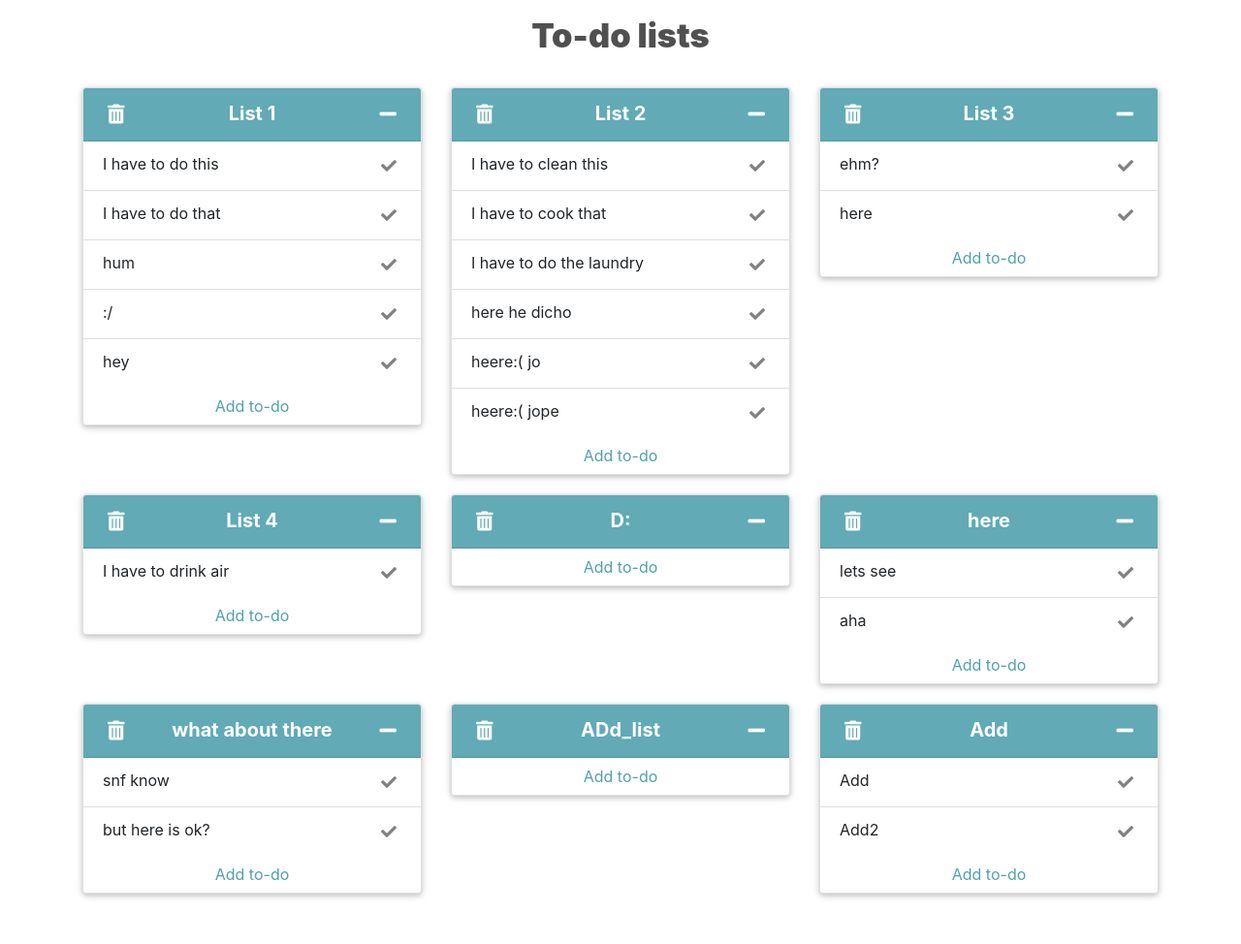
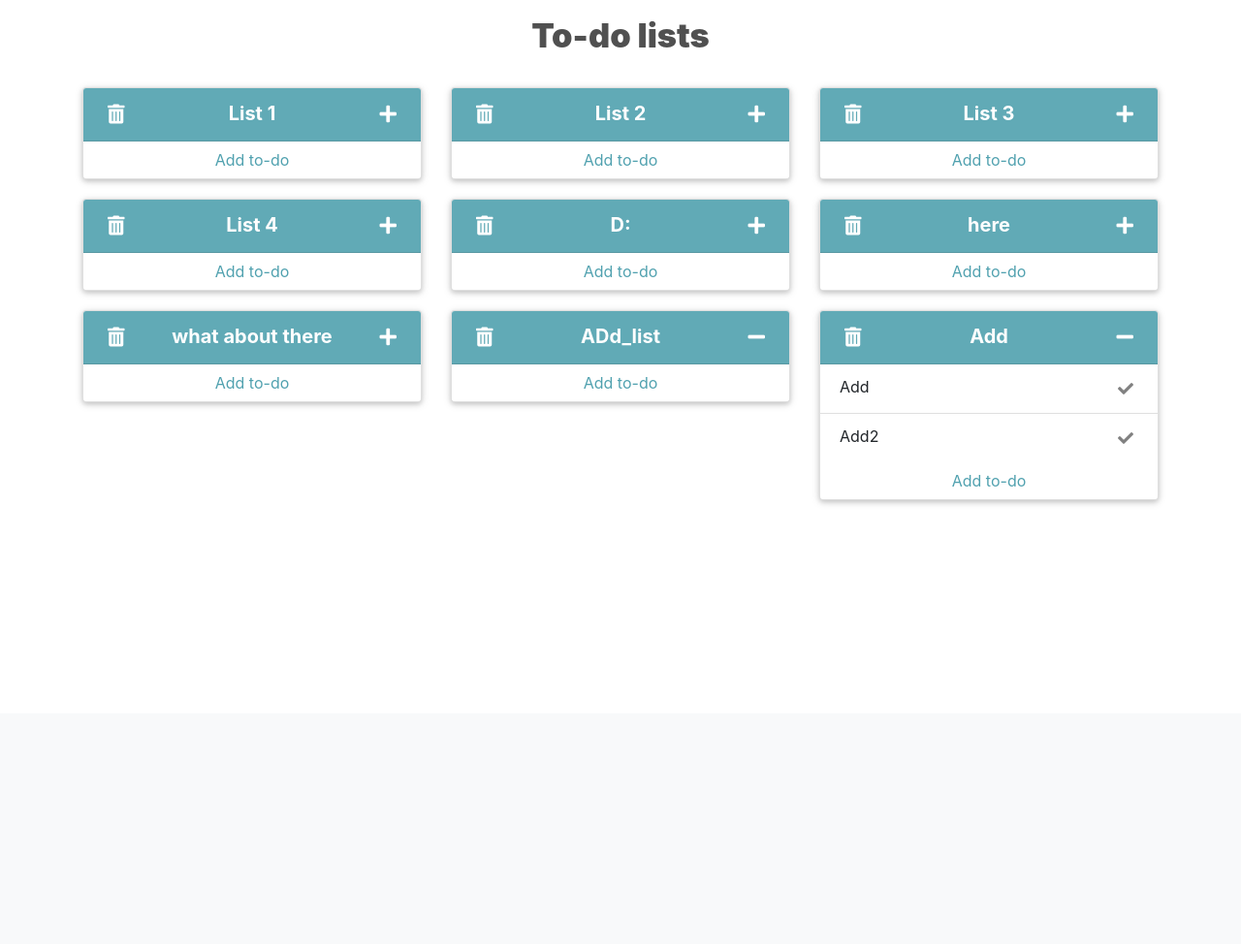
Before and after one commit to mronckers/2ID60-Website, a Django app: template webtech_project/rango/templates/rango/list.html in a window 1280 px wide. Shown: the part 64-1038 px from the top of the page at 97% size. After the commit the page ends 584 px from the top, so only its background shows below. Run offline with Django 3.2, Linux system fonts and the light colour scheme; the template is opened without the code that fills it: values that come from a table or form of the project are taken from there, others are empty; data comes from the database, SQL or seed files in the repository; both versions use the stored data as it was after the commit; tables that the repository leaves empty hold one stand-in row (values such as "Sample post"); some libraries are stand-ins or nearby versions.

Commit message:
open_status storage working

```diff
--- a/webtech_project/rango/static/js/app.js
+++ b/webtech_project/rango/static/js/app.js
@@ -139,23 +139,6 @@ $(document).on('ready', function() {
     });
 
   }
-  /*Sends post to reques modification of list*/
-  function modifyListAJAX(listName, url){
-    modifyAJAX({'name': listName}, url);
-  }
-
-  function modifyTaskAJAX(content, parent_list, url){
-    modifyAJAX({'name': content, 'parent_list': parent_list}, url);
-  }
-
-  /* Short function for managing default success behaviour after $.ajax() */
- /*  function onSuccessAJAX(data, textStatus, jqXHR) {
-          /*TODO This should be notified to the user via pop up I guess*/
-          /*if(jqXHR.status != 200){
-            console.log('Error on db access ', jqXHR.status);
-          }
-  } */
-
   /* Sends POST request to url with data.
    * In the case of List, data is the name of the list,
    * I the case of Task, the content (named 'name' and not 'content', sorry for that)
@@ -176,19 +159,29 @@ $(document).on('ready', function() {
     });
 
   }
+  /* Short function for managing default success behaviour after $.ajax() */
+ /*  function onSuccessAJAX(data, textStatus, jqXHR) {
+          /*TODO This should be notified to the user via pop up I guess*/
+          /*if(jqXHR.status != 200){
+            console.log('Error on db access ', jqXHR.status);
+          }
+  } */
+
+
   /*Sends post to reques modification of list*/
-  /*function modifyListAJAX(listName, url){
+  function modifyListAJAX(listName, url){
     modifyAJAX({'name': listName}, url);
   }
 
   /*Sends post to request modification of task*/
-  /*function modifyTaskAJAX(content, parent_list, url){
+  function modifyTaskAJAX(content, parent_list, url){
     modifyAJAX({'name': content, 'parent_list': parent_list}, url);
   }
 
+
   /*Sends post to request open_status toggling for lists*/
   function toggleOpenStatusAJAX(listName){
-    modifyAJAX({}, '/toggle_open_status/')
+    modifyAJAX({'name': listName}, '/toggle_open_status/')
   }
 
   /*Sends post to request search of list*/
@@ -230,10 +223,7 @@ $(document).on('ready', function() {
     let listName = $('#inputListName').val().trim();
     let listGood = listName.replace("'","_").replace(";","_").replace(/\s+/g,"_");
 
-    //hide explanation if first list is added
-    //if ($('.row').is(':empty') && listGood) {
-        $('#explanation').hide();
-    //};
+    $('#explanation').hide();
 
     addList(listGood);
     $('#inputFormList').slideToggle('fast');
@@ -400,7 +390,7 @@ $(document).on('ready', function() {
 
   $('#explanation').show();
 
-  $('.openBody').hide();
+  //$('.openBody').hide();
   $('.form-group').hide();
   $('#inputFormList').hide();
   $('#userFunctionality').hide();
--- a/webtech_project/rango/templates/rango/list.html
+++ b/webtech_project/rango/templates/rango/list.html
@@ -36,10 +36,22 @@
                     <div class="card-header">
                       {{ list.name }}
                       <a href="" class="removeCard"><span class="float-left fas fa-trash-alt"></span></a>
-                      <a href="" class="openBody"><span class="float-right fas fa-plus"></span></a>
-                      <a href="" class="closeBody"><span class="float-right fas fa-minus" ></span></a>
+                      {% if list.open_status %}
+                        <a href="" class="closeBody"><span class="float-right fas fa-minus" ></span></a>
+                        <a href="" class="openBody" style="display:none;"><span class="float-right fas fa-plus"></span></a>
+                      {% else %}
+                        <a href="" class="closeBody" style="display:none;"><span class="float-right fas fa-minus" ></span></a>
+                        <a href="" class="openBody"><span class="float-right fas fa-plus"></span></a>
+                      {% endif %}
                     </div>
-                    <div class="card-body text-left" id="card-body">
+
+
+
+                    {% if list.open_status %}
+                      <div class="card-body text-left" id="card-body">
+                    {% else %}
+                      <div class="card-body text-left" id="card-body" style="display:none;">
+                    {% endif %}
                       <ul class="list-group list-group-flush" id="newList">
                         {% for task in tasks %}
                           {% ifequal task.parent_list list %}
@@ -51,6 +63,7 @@
                         {% endfor %}
                       </ul>
                     </div>
+
                     <div class="card-add-more">
                       <form class="form-group">
                           <div class="input-group">
--- a/webtech_project/rango/views.py
+++ b/webtech_project/rango/views.py
@@ -183,7 +183,10 @@ def toggle_open_status(request):
     # If not, access db to toggle open_status of requested list
     try:
         todo_list = TodoList.objects.get(owner = request.user, name = request.POST['name'])
-        new_status = True if todo_list.open_status == False else True
+        if todo_list.open_status == True:
+            new_status = False
+        else:
+            new_status = True
         todo_list.open_status = new_status
         todo_list.save(update_fields = ['open_status'])
         return HttpResponse(content_type = 'text/plain', status = 200)
```
Also changed, not shown: webtech_project/todolists.sqlite3.
